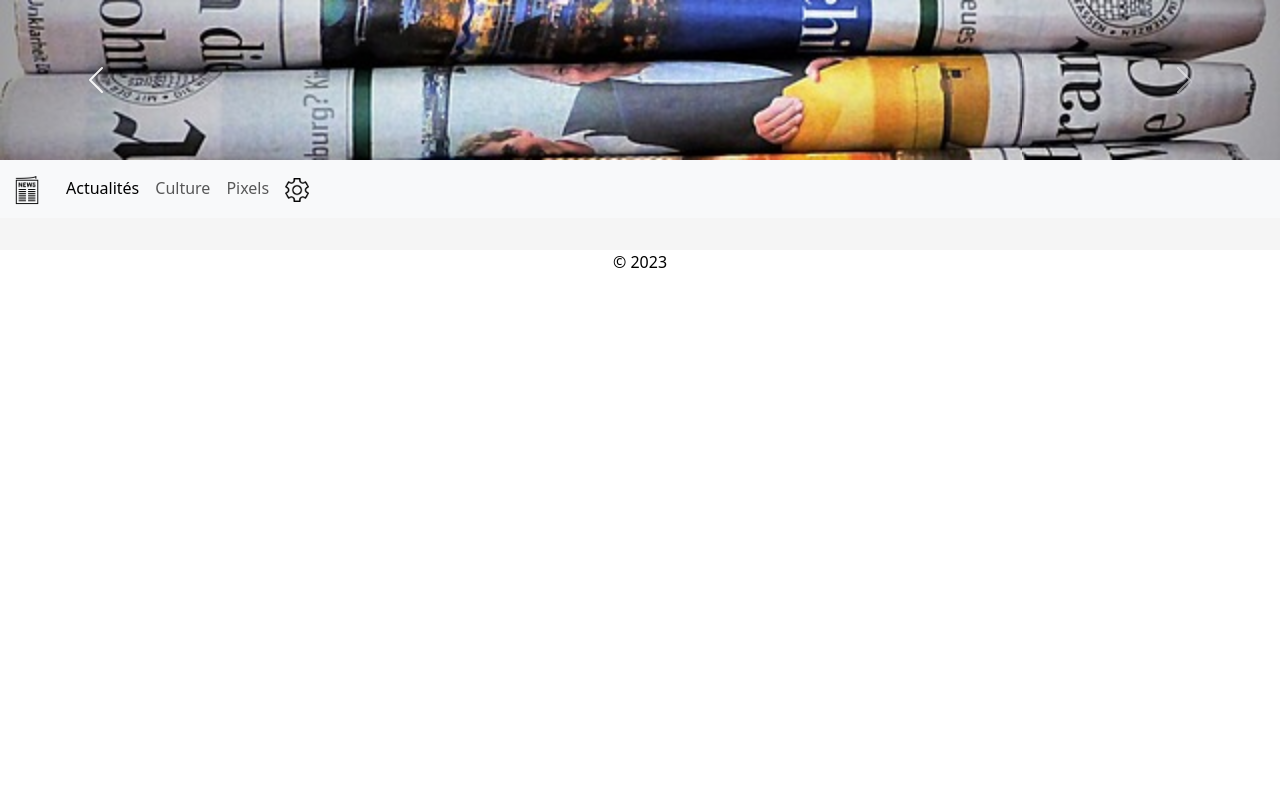
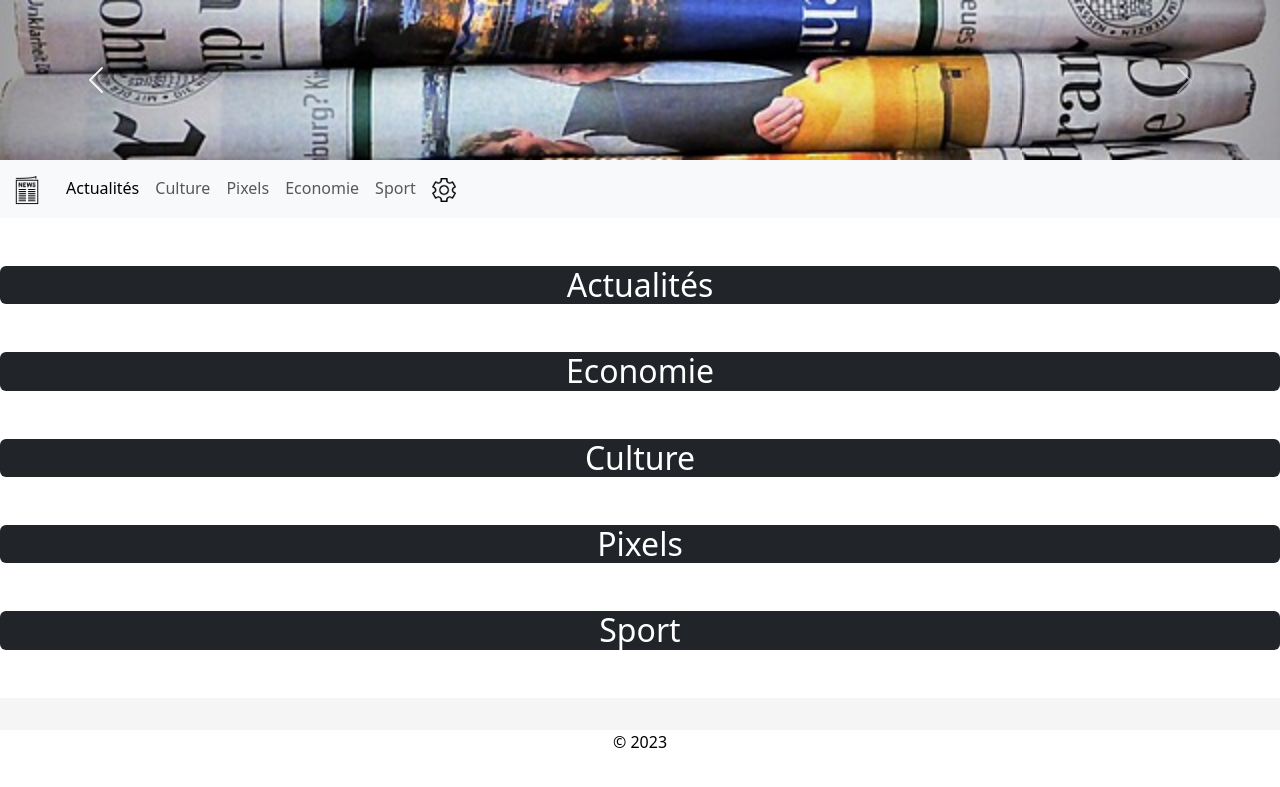
Before and after one commit to lhp9-tg/fluxrss, a PHP site: page /controllers/home-controller.php in a window 1280 px wide. Shown: the top 787 px of the page. Run offline with PHP 8.4, Linux system fonts and the light colour scheme; data that the repository does not hold is empty.

Commit message:
version1

```diff
--- a/assets/style/style.css
+++ b/assets/style/style.css
@@ -16,7 +16,9 @@ nav img {
     border-left: 5px solid blue;
 
 }
-
+.actus-img {
+    margin: auto;
+}
 .actus-img img {
     height: 5em;
     object-fit: cover;
--- a/controllers/home-controller.php
+++ b/controllers/home-controller.php
@@ -7,8 +7,8 @@ function rss_reader($rss_feed) // Fonction qui prend en paramètre l'URL du flux
 
 
         echo '
-        <div class="container">
-         <div class="row actus my-2 ">
+        <div class="container mx-0">
+         <div class="row actus my-2 mx-0">
 
             <div class="actus-img col-4"><img src="../assets/img/news-paper.png" alt=""></div>
             <div class="actus-article col-8">
--- a/views/home.php
+++ b/views/home.php
@@ -5,10 +5,11 @@
     <meta charset="UTF-8">
     <meta http-equiv="X-UA-Compatible" content="IE=edge">
     <meta name="viewport" content="width=device-width, initial-scale=1.0">
+    <link rel="icon" href="../assets/img/news-paper.png">
     <link href="https://cdn.jsdelivr.net/npm/bootstrap@5.3.0-alpha1/dist/css/bootstrap.min.css" rel="stylesheet" integrity="sha384-GLhlTQ8iRABdZLl6O3oVMWSktQOp6b7In1Zl3/Jr59b6EGGoI1aFkw7cmDA6j6gD" crossorigin="anonymous">
     <link rel="stylesheet" href="https://cdn.jsdelivr.net/npm/bootstrap-icons@1.10.3/font/bootstrap-icons.css">
     <link rel="stylesheet" href="../assets/style/style.css">
-    <title>Document</title>
+    <title>Lecteur de flux RSS</title>
 </head>
 
 <body>
@@ -36,35 +37,20 @@
             <span class="visually-hidden">Next</span>
         </button>
     </div>
-
-<!-- navbar -->
-    <nav class="navbar navbar-expand-lg bg-body-tertiary">
-        <div class="container-fluid">
-            <a class="navbar-brand" href="#"><img src="../assets/img/news-paper.png" alt=""></a>
-            <button class="navbar-toggler" type="button" data-bs-toggle="collapse" data-bs-target="#navbarNav" aria-controls="navbarNav" aria-expanded="false" aria-label="Toggle navigation">
-                <span class="navbar-toggler-icon"></span>
-            </button>
-            <div class="collapse navbar-collapse" id="navbarNav">
-                <ul class="navbar-nav">
-                    <li class="nav-item">
-                        <a class="nav-link active" aria-current="page" href="#">Actualités</a>
-                    </li>
-                    <li class="nav-item">
-                        <a class="nav-link" href="#">Culture</a>
-                    </li>
-                    <li class="nav-item">
-                        <a class="nav-link" href="#">Pixels</a>
-                    </li>
-                    <li class="nav-item">
-                        <a class="nav-link" href="../controllers/parameters.controller.php"><img src="../assets/img/adjust.png" alt=""></a>
-                    </li>
-                </ul>
-            </div>
-        </div>
-    </nav>
+<?php include('../views/includes/navbar.php')?>
 
 
+    <h2 class="text-center bg-dark text-white rounded my-5" id="actualites">Actualités</h2>
     <?php rss_reader('https://www.lemonde.fr/rss/une.xml'); ?>
+    <h2 class="text-center bg-dark text-white rounded my-5"id="economie">Economie</h2>
+    <?php rss_reader('https://www.lemonde.fr/economie/rss_full.xml'); ?>
+    <h2 class="text-center bg-dark text-white rounded my-5" id="culture">Culture</h2>
+    <?php rss_reader('https://www.lemonde.fr/culture/rss_full.xml'); ?>
+    <h2 class="text-center bg-dark text-white rounded my-5" id="pixels">Pixels</h2>
+    <?php rss_reader('https://www.lemonde.fr/pixels/rss_full.xml'); ?>
+    <h2 class="text-center bg-dark text-white rounded my-5" id="sport">Sport</h2>
+    <?php rss_reader('https://www.lemonde.fr/sport/rss_full.xml'); ?>
+
     <footer>
 
 <div class="row">
--- /dev/null
+++ b/views/includes/navbar.php
@@ -0,0 +1,33 @@
+<!-- navbar -->
+<nav class="navbar navbar-expand-lg bg-body-tertiary">
+        <div class="container-fluid">
+            <a class="navbar-brand" href="../controllers/pages-controller.php"><img src="../assets/img/news-paper.png" alt=""></a>
+            <button class="navbar-toggler" type="button" data-bs-toggle="collapse" data-bs-target="#navbarNav" aria-controls="navbarNav" aria-expanded="false" aria-label="Toggle navigation">
+                <span class="navbar-toggler-icon"></span>
+            </button>
+            <div class="collapse navbar-collapse" id="navbarNav">
+                <ul class="navbar-nav">
+                    <li class="nav-item">
+                        <a class="nav-link active" aria-current="page" href="../controllers/pages-controller.php?actualites">Actualités</a>
+                    </li>
+                    <li class="nav-item">
+                        <a class="nav-link" href="../controllers/pages-controller.php?culture">Culture</a>
+                    </li>
+                    <li class="nav-item">
+                        <a class="nav-link" href="../controllers/pages-controller.php?pixels">Pixels</a>
+                    </li>
+                    <li class="nav-item">
+                        <a class="nav-link" href="../controllers/pages-controller.php?economie">Economie</a>
+                    </li>
+                    <li class="nav-item">
+                        <a class="nav-link" href="../controllers/pages-controller.php?sport">Sport</a>
+                    </li>
+                    <li class="nav-item">
+                        <a class="nav-link" href="../controllers/parameters.controller.php"><img src="../assets/img/adjust.png" alt=""></a>
+                    </li>
+
+
+                </ul>
+            </div>
+        </div>
+    </nav>
```
Also changed, not shown: controllers/pages-controller.php (+42 -0 lines), views/pages.php (+21 -0 lines).
